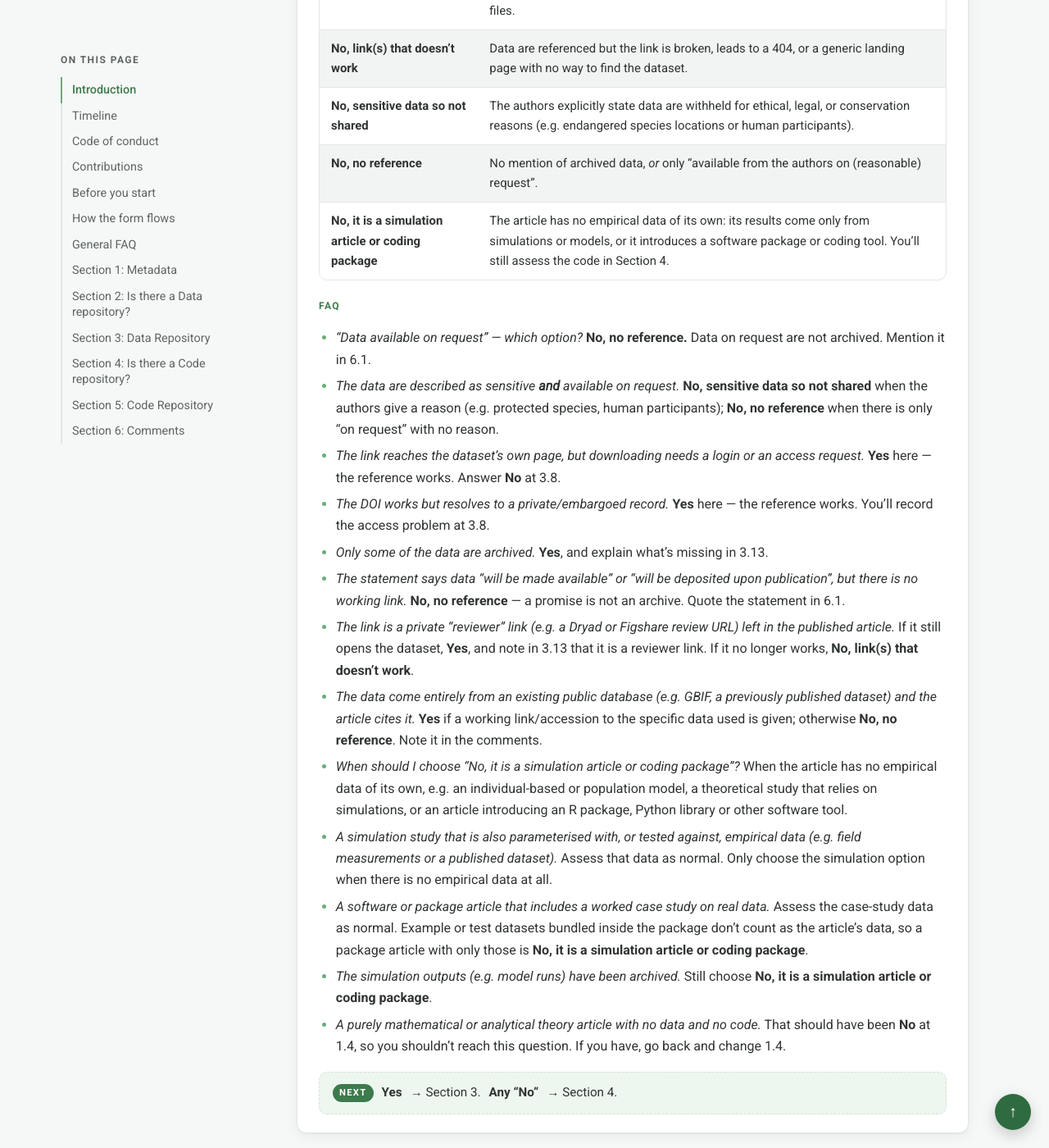
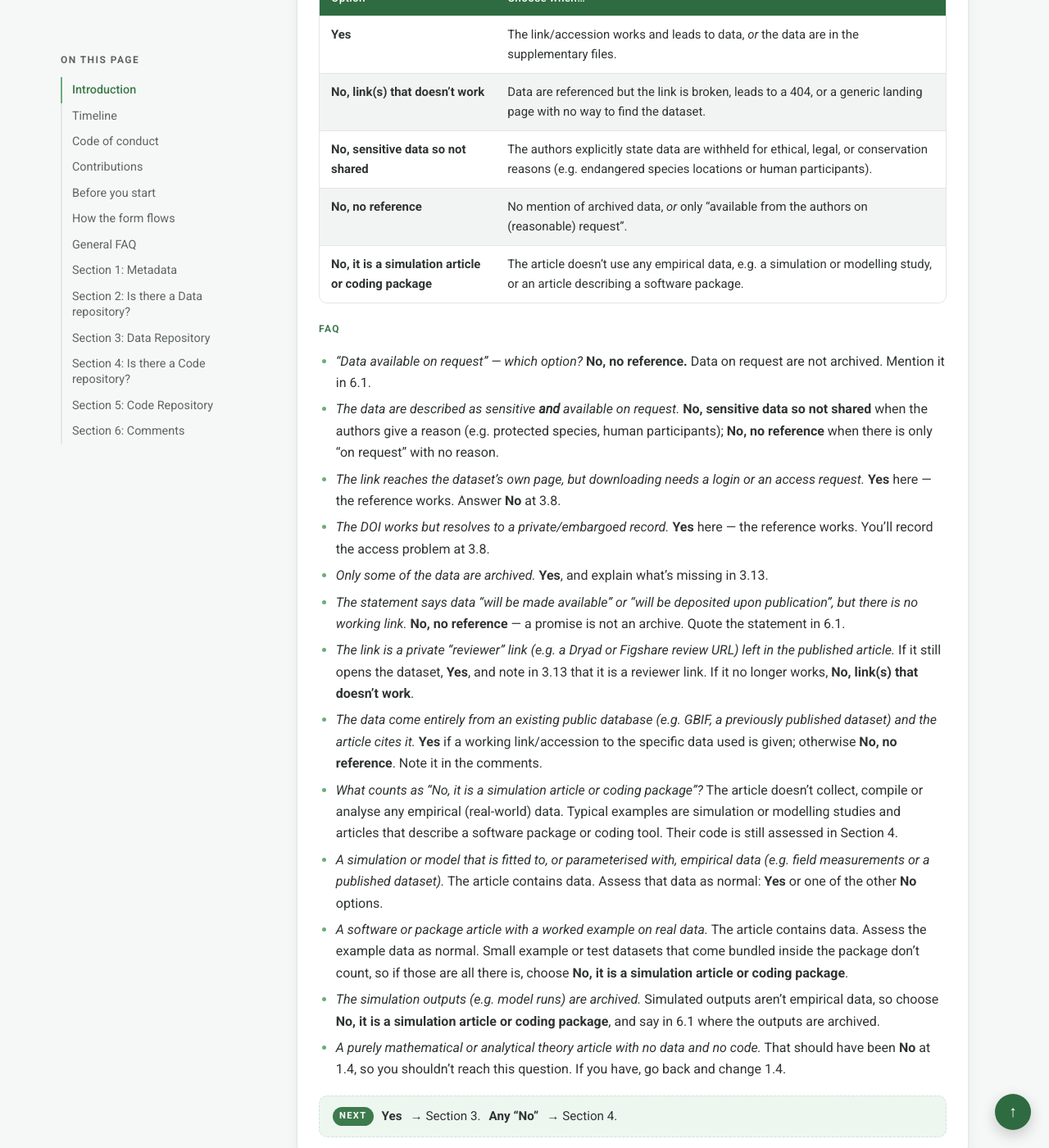
Before and after one commit to EIvimeyCook/Data-Code_Society, a Jekyll site: the page built from FAQ.md, in a window 1280 px wide and 1400 px high, scrolled down 8320 px. Shown: the whole window at 82% size. Built offline with Jekyll 4.4.1, drawn with Linux system fonts in a browser that asks for light colours; our own code applies the rules of GitHub Pages for plain Markdown files; some of the changed text lies outside the part shown.

Commit message:
Update FAQ.md

```diff
--- a/FAQ.md
+++ b/FAQ.md
@@ -213,9 +213,9 @@ The Zoom chat or the dedicated Slack channel.
 
 **FAQ**
 - *It's a meta-analysis.* **Yes** — meta-analyses analyse extracted data.
-- *It's a purely mathematical/analytical theory article with no simulations.* Usually **No**, unless the article mentions code (e.g. numerical solutions). If it does, answer **Yes**.
+- *It's a purely mathematical/analytical theory article with no simulations.* Usually **No**, unless the article mentions code (e.g. numerical solutions). If it does, answer **Yes**, then choose **No, it is a simulation article or coding package** at 2.1.
 - *It's a review that includes a small quantitative analysis or a systematic literature search.* **Yes** — there is data behind it.
-- *It's a methods or software article (e.g. introducing an R package or a new statistical method).* **Yes** — there is code behind it, and usually example data.
+- *It's a methods or software article (e.g. introducing an R package or a new statistical method).* **Yes** — there is code behind it. At 2.1, choose **No, it is a simulation article or coding package** unless it also analyses real data.
 - *A comment or reply that re-analyses the original article's data.* **Yes.** A comment with no new analysis is **No**.
 
 ➡️ **Yes** → Section 2. **No** → Section 6.
@@ -233,7 +233,7 @@ The Zoom chat or the dedicated Slack channel.
 | **No, link(s) that doesn't work** | Data are referenced but the link is broken, leads to a 404, or a generic landing page with no way to find the dataset. |
 | **No, sensitive data so not shared** | The authors explicitly state data are withheld for ethical, legal, or conservation reasons (e.g. endangered species locations or human participants). |
 | **No, no reference** | No mention of archived data, *or* only "available from the authors on (reasonable) request". |
-| **No, it is a simulation article or coding package** | The article has no empirical data of its own: its results come only from simulations or models, or it introduces a software package or coding tool. You'll still assess the code in Section 4. |
+| **No, it is a simulation article or coding package** | The article doesn't use any empirical data, e.g. a simulation or modelling study, or an article describing a software package. |
 
 **FAQ**
 - *"Data available on request" — which option?* **No, no reference.** Data on request are not archived. Mention it in 6.1.
@@ -244,10 +244,10 @@ The Zoom chat or the dedicated Slack channel.
 - *The statement says data "will be made available" or "will be deposited upon publication", but there is no working link.* **No, no reference** — a promise is not an archive. Quote the statement in 6.1.
 - *The link is a private "reviewer" link (e.g. a Dryad or Figshare review URL) left in the published article.* If it still opens the dataset, **Yes**, and note in 3.13 that it is a reviewer link. If it no longer works, **No, link(s) that doesn't work**.
 - *The data come entirely from an existing public database (e.g. GBIF, a previously published dataset) and the article cites it.* **Yes** if a working link/accession to the specific data used is given; otherwise **No, no reference**. Note it in the comments.
-- *When should I choose "No, it is a simulation article or coding package"?* When the article has no empirical data of its own, e.g. an individual-based or population model, a theoretical study that relies on simulations, or an article introducing an R package, Python library or other software tool.
-- *A simulation study that is also parameterised with, or tested against, empirical data (e.g. field measurements or a published dataset).* Assess that data as normal. Only choose the simulation option when there is no empirical data at all.
-- *A software or package article that includes a worked case study on real data.* Assess the case-study data as normal. Example or test datasets bundled inside the package don't count as the article's data, so a package article with only those is **No, it is a simulation article or coding package**.
-- *The simulation outputs (e.g. model runs) have been archived.* Still choose **No, it is a simulation article or coding package**.
+- *What counts as "No, it is a simulation article or coding package"?* The article doesn't collect, compile or analyse any empirical (real-world) data. Typical examples are simulation or modelling studies and articles that describe a software package or coding tool. Their code is still assessed in Section 4.
+- *A simulation or model that is fitted to, or parameterised with, empirical data (e.g. field measurements or a published dataset).* The article contains data. Assess that data as normal: **Yes** or one of the other **No** options.
+- *A software or package article with a worked example on real data.* The article contains data. Assess the example data as normal. Small example or test datasets that come bundled inside the package don't count, so if those are all there is, choose **No, it is a simulation article or coding package**.
+- *The simulation outputs (e.g. model runs) are archived.* Simulated outputs aren't empirical data, so choose **No, it is a simulation article or coding package**, and say in 6.1 where the outputs are archived.
 - *A purely mathematical or analytical theory article with no data and no code.* That should have been **No** at 1.4, so you shouldn't reach this question. If you have, go back and change 1.4.
 
 ➡️ **Yes** → Section 3. **Any "No"** → Section 4.
@@ -408,6 +408,7 @@ Anything you think is important to note.
 - *The link goes to an author's GitHub profile or lab page, not a specific repository.* **No, link(s) that doesn't work**.
 - *The analysis was done entirely in point-and-click software with no explanation of use archived (e.g. a list of SPSS menus clicked).* **No, no reference**.
 - *The data were on Dryad and the code is listed under "Software" on the same Dryad page.* **Yes** — Dryad publishes software files on Zenodo. Follow that link and assess the Zenodo record in Section 5.
+- *A simulation or package article with no archived code.* Answer as normal (**No, no reference** or **No, link(s) that doesn't work**), and note in 6.1 that the code was the article's only output.
 
 ➡️ **Yes** → Section 5. **Any "No"** → Section 6.
 
```
